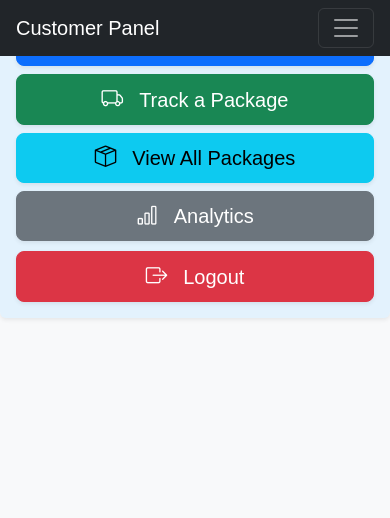
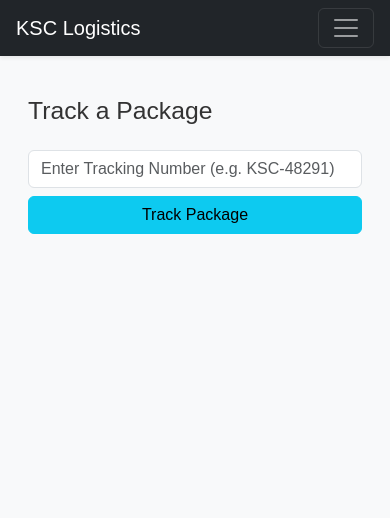
Before and after one commit to KSC2026411/ksc-flask, a Flask app: page /track in a window 390 px wide. Shown: the top 518 px of the page. After the commit the page ends 234 px from the top, so only its background shows below. Run offline with Flask 3, Linux system fonts and the light colour scheme; tables that the repository leaves empty hold one stand-in row (values such as "Sample post"); some libraries are stand-ins or nearby versions.

Commit message:
Fix duplicate mobile navbar in customer dashboard

```diff
--- a/app/templates/customer/base_customer.html
+++ b/app/templates/customer/base_customer.html
@@ -3,79 +3,146 @@
 <head>
     <meta charset="UTF-8">
     <title>{% block title %}KSC LOGISTICS - Customer{% endblock %}</title>
+
+    <!-- IMPORTANT FOR MOBILE -->
     <meta name="viewport" content="width=device-width, initial-scale=1.0">
 
     <!-- Bootstrap CSS -->
     <link href="https://cdn.jsdelivr.net/npm/bootstrap@5.3.0/dist/css/bootstrap.min.css" rel="stylesheet">
+
+    <!-- Custom CSS -->
     <link rel="stylesheet" href="{{ url_for('static', filename='css/style.css') }}">
+
     <!-- Bootstrap Icons -->
     <link rel="stylesheet" href="https://cdn.jsdelivr.net/npm/bootstrap-icons@1.11.1/font/bootstrap-icons.css">
 </head>
 
 <body class="{% block body_class %}{% endblock %}">
 
-<!-- =========================
-     FIXED TOP NAVIGATION BAR (DARK BLUE)
-========================= -->
-<div class="d-flex flex-wrap align-items-center justify-content-between p-3 rounded shadow-sm top-action-bar bg-dark-blue fixed-top">
+<!-- =====================================
+     DESKTOP TOP NAVIGATION
+     (VISIBLE ONLY ON lg+)
+===================================== -->
+<div class="d-none d-lg-flex flex-wrap align-items-center justify-content-between p-3 shadow-sm top-action-bar bg-dark-blue fixed-top">
+
     <div class="d-flex flex-wrap gap-2">
-        <a href="{{ url_for('main.schedule') }}" class="btn btn-primary btn-lg shadow-sm d-flex align-items-center gap-2">
+
+        <a href="{{ url_for('main.schedule') }}"
+           class="btn btn-primary btn-lg shadow-sm d-flex align-items-center gap-2">
             <i class="bi bi-calendar-plus fs-4"></i>
             Schedule Pickup
         </a>
-        <a href="{{ url_for('main.track') }}" class="btn btn-success btn-lg shadow-sm d-flex align-items-center gap-2">
+
+        <a href="{{ url_for('main.track') }}"
+           class="btn btn-success btn-lg shadow-sm d-flex align-items-center gap-2">
             <i class="bi bi-truck fs-4"></i>
             Track a Package
         </a>
-        <a href="{{ url_for('main.my_packages') }}" class="btn btn-info btn-lg shadow-sm d-flex align-items-center gap-2">
+
+        <a href="{{ url_for('main.my_packages') }}"
+           class="btn btn-info btn-lg shadow-sm d-flex align-items-center gap-2">
             <i class="bi bi-box-seam fs-4"></i>
             View All Packages
         </a>
-        <a href="{{ url_for('main.customer_analytics') }}" class="btn btn-secondary btn-lg shadow-sm d-flex align-items-center gap-2">
+
+        <a href="{{ url_for('main.customer_analytics') }}"
+           class="btn btn-secondary btn-lg shadow-sm d-flex align-items-center gap-2">
             <i class="bi bi-bar-chart fs-4"></i>
             Analytics
         </a>
+
     </div>
-    <a href="{{ url_for('main.logout') }}" class="btn btn-danger btn-lg shadow-sm d-flex align-items-center gap-2">
+
+    <a href="{{ url_for('main.logout') }}"
+       class="btn btn-danger btn-lg shadow-sm d-flex align-items-center gap-2">
         <i class="bi bi-box-arrow-right fs-4"></i>
         Logout
     </a>
+
 </div>
 
-<!-- Spacer to prevent overlap with fixed top bar -->
-<div style="height: 80px;"></div>
+<!-- DESKTOP SPACER -->
+<div class="d-none d-lg-block" style="height: 95px;"></div>
 
-<!-- =========================
-     MOBILE NAVBAR (optional, small screens)
-========================= -->
-<nav class="navbar navbar-dark bg-dark d-lg-none px-3 mb-3">
-    <span class="navbar-brand">Customer Panel</span>
-    <button class="navbar-toggler" type="button" data-bs-toggle="collapse" data-bs-target="#mobileMenu">
+<!-- =====================================
+     MOBILE NAVBAR
+     (VISIBLE ONLY BELOW lg)
+===================================== -->
+<nav class="navbar navbar-dark bg-dark d-lg-none px-3 sticky-top shadow-sm">
+
+    <span class="navbar-brand mb-0 h1">
+        KSC Logistics
+    </span>
+
+    <button class="navbar-toggler"
+            type="button"
+            data-bs-toggle="collapse"
+            data-bs-target="#mobileMenu"
+            aria-controls="mobileMenu"
+            aria-expanded="false"
+            aria-label="Toggle navigation">
+
         <span class="navbar-toggler-icon"></span>
+
     </button>
+
 </nav>
 
-<div class="collapse bg-dark text-white p-3 d-lg-none mb-3" id="mobileMenu">
-    <a class="d-block mb-2 p-2 {% if request.endpoint == 'main.dashboard' %}bg-secondary rounded{% endif %}"
-       href="{{ url_for('main.dashboard') }}">Dashboard</a>
-    <a class="d-block mb-2 p-2 {% if request.endpoint == 'main.schedule' %}bg-secondary rounded{% endif %}"
-       href="{{ url_for('main.schedule') }}">Schedule Pickup</a>
-    <a class="d-block mb-2 p-2 {% if request.endpoint == 'main.my_packages' %}bg-secondary rounded{% endif %}"
-       href="{{ url_for('main.my_packages') }}">My Packages</a>
-    <a class="d-block mb-2 p-2 {% if request.endpoint == 'main.track' %}bg-secondary rounded{% endif %}"
-       href="{{ url_for('main.track') }}">Track Package</a>
-    <a class="d-block mb-2 p-2 {% if request.endpoint == 'main.customer_analytics' %}bg-secondary rounded{% endif %}"
-       href="{{ url_for('main.customer_analytics') }}">Analytics</a>
-    <hr>
-    <a class="btn btn-danger w-100" href="{{ url_for('main.logout') }}">Logout</a>
+<!-- MOBILE COLLAPSE MENU -->
+<div class="collapse bg-dark text-white d-lg-none shadow-sm" id="mobileMenu">
+
+    <div class="p-3">
+
+        <a class="d-block mb-2 p-2 text-white text-decoration-none rounded {% if request.endpoint == 'main.dashboard' %}bg-secondary{% endif %}"
+           href="{{ url_for('main.dashboard') }}">
+            <i class="bi bi-house-door me-2"></i>
+            Dashboard
+        </a>
+
+        <a class="d-block mb-2 p-2 text-white text-decoration-none rounded {% if request.endpoint == 'main.schedule' %}bg-secondary{% endif %}"
+           href="{{ url_for('main.schedule') }}">
+            <i class="bi bi-calendar-plus me-2"></i>
+            Schedule Pickup
+        </a>
+
+        <a class="d-block mb-2 p-2 text-white text-decoration-none rounded {% if request.endpoint == 'main.my_packages' %}bg-secondary{% endif %}"
+           href="{{ url_for('main.my_packages') }}">
+            <i class="bi bi-box-seam me-2"></i>
+            My Packages
+        </a>
+
+        <a class="d-block mb-2 p-2 text-white text-decoration-none rounded {% if request.endpoint == 'main.track' %}bg-secondary{% endif %}"
+           href="{{ url_for('main.track') }}">
+            <i class="bi bi-truck me-2"></i>
+            Track Package
+        </a>
+
+        <a class="d-block mb-3 p-2 text-white text-decoration-none rounded {% if request.endpoint == 'main.customer_analytics' %}bg-secondary{% endif %}"
+           href="{{ url_for('main.customer_analytics') }}">
+            <i class="bi bi-bar-chart me-2"></i>
+            Analytics
+        </a>
+
+        <hr class="border-light">
+
+        <a class="btn btn-danger w-100"
+           href="{{ url_for('main.logout') }}">
+            <i class="bi bi-box-arrow-right me-2"></i>
+            Logout
+        </a>
+
+    </div>
+
 </div>
 
-<!-- =========================
-     MAIN CONTENT AREA
-========================= -->
+<!-- =====================================
+     MAIN CONTENT
+===================================== -->
 <div class="container-fluid min-vh-100 p-3 p-md-4">
+
     {% block customer_content %}
     {% endblock %}
+
 </div>
 
 <!-- Bootstrap JS -->
```
